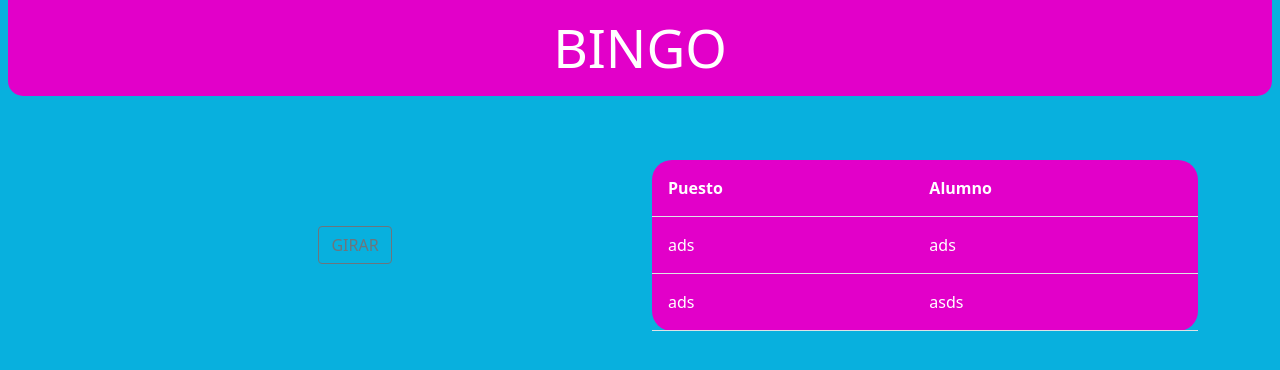
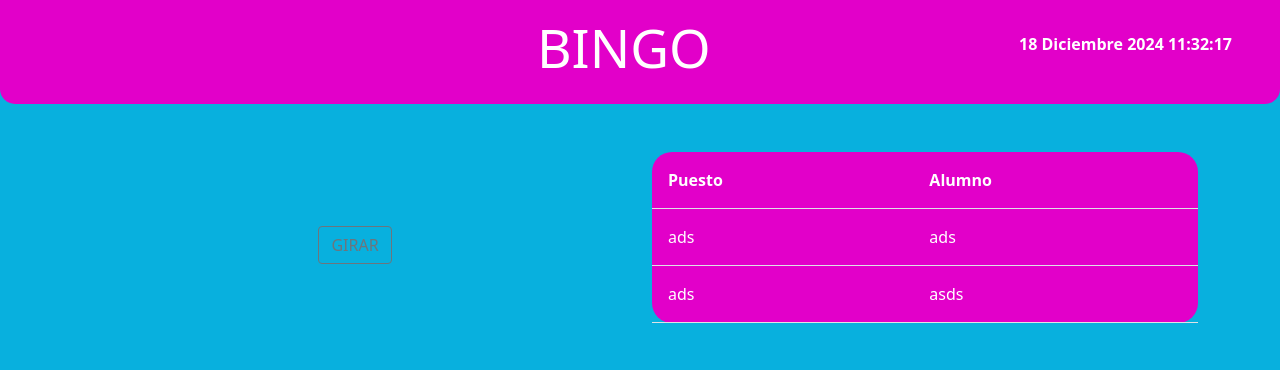
Before and after one commit to rrluzu/Practica-Bingo, a plain HTML site: page index.html in a window 1280 px wide. Drawn offline with nearby package versions, Linux system fonts and the light colour scheme.

Commit message:
bingo v2

```diff
--- a/index.html
+++ b/index.html
@@ -24,7 +24,16 @@
 </head>
 <body>
     <header>
-        <h1 class="text-center p-3 bg-custom mx-2 text-white" style="font-size: 40pt;">BINGO</h1>
+        <div class="container-fluid bg-custom">
+            <div class="row d-fluid">
+                <div class="col-7">
+                    <h1 class="text-end p-3 mx-2 text-white" style="font-size: 40pt;">BINGO</h1>
+                </div>
+                <div class="col-5 d-grid align-items-center justify-content-end text-end px-5">
+                    <p id="hora" class="text-white" style="font-weight: bold;"></p>
+                </div>
+            </div>
+        </div>
     </header>
     <body>
         <div class="container mt-5">
@@ -34,7 +43,6 @@
                 </div>
                 <div class="col-6">
 
-                    <p id="hora"></p>
 
                     <table class="table table-custom">
                         <tr style="width: fit-content;">
@@ -96,10 +104,12 @@
 
         let horaReloj = new Date();
 
-        let print = mostrarHora(horaReloj);
+        let print = generarHora(horaReloj);
 
+        setTimeout("generarHora(horaReloj)", 10000);
 
         document.getElementById("hora").innerHTML = print;
+
     </script>
 </body>
 </html>
```
